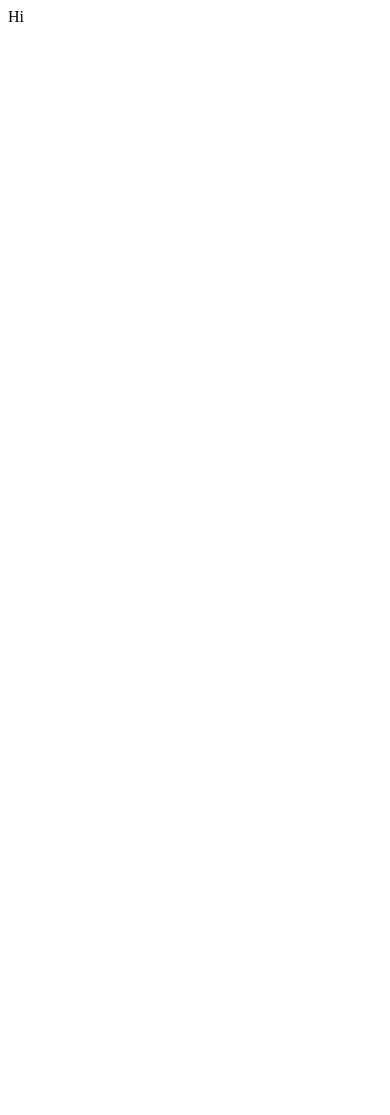
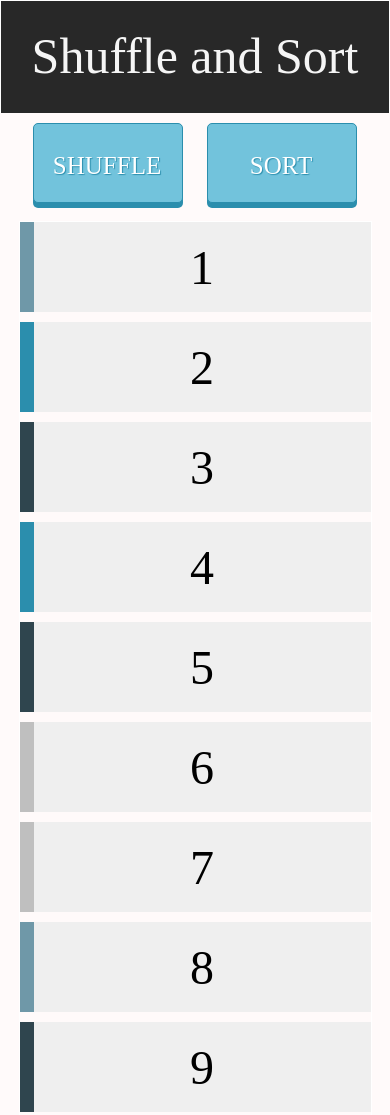
Before and after one commit to surbhihemdan21/Shuffle-sort-repo, a website: page index.html in a window 390 px wide. Shown: the top 1115 px of the page. Before the commit the page ends 844 px from the top, so only its background shows below. Drawn offline with Linux system fonts and the light colour scheme.

Commit message:
Shuffle sort code

```diff
--- /dev/null
+++ b/css/style.css
@@ -0,0 +1,166 @@
+body {
+  margin: 0; }
+
+.container {
+  margin: 0 auto;
+ }
+
+.shuffle-sort-header {
+  border: 1px solid #fff;
+  border-bottom: 0; }
+
+.content-divider {
+  background: #909090;
+  height: 8px;
+  opacity: 0.44;
+  margin-bottom: -8px; }
+
+.shuffle-sort-header-heading {
+  text-align: center;
+  font-weight: 100;
+  color: #333; }
+
+.container-section {
+  display: flex;
+  background-color: #F0F0F0;
+  width: 100%;
+  flex-direction: row-reverse; }
+
+.tiles-container {
+  display: grid;
+  grid-template-columns: auto auto auto;
+  margin-top: 8px;
+  border: 1px solid #fff;
+  width: 100%; }
+
+.tile-height-desktop {
+  min-height: 180px;
+  display: flex;
+  justify-content: center;
+  align-items: center;
+  font-size: 6em;
+  color: #fff;
+}
+
+.footer-note{
+  font-style: italic;
+  font-size: 20px;
+}
+.tile-3, .tile-5, .tile-9 {
+  background: #2f454e; }
+
+.tile-2, .tile-4 {
+  background: #2b8ead; }
+
+.tile-1, .tile-8 {
+  background: #6f98a8; }
+
+.tile-6, .tile-7 {
+  background: #bfbfbf; }
+
+.btn {
+  overflow: visible;
+  display: block;
+  width: 240px;
+  position: relative;
+  top: 0px;
+  font-family: inherit;
+  text-decoration: none;
+  font-size: 16px;
+  text-transform: uppercase;
+  background: #f7f7f7;
+  padding: 15px 50px;
+  margin: 25px 22px 0 10px;
+  border: 1px solid #c4c4c4;
+  border-radius: 5px;
+  box-shadow: 0px 5px 0px #c4c4c4;
+  color: #222;
+  text-shadow: 1px 1px 1px #fff;
+  transition: All 250ms ease;
+  padding: 0.8em 2em; }
+  .btn:active {
+    position: relative;
+    top: 5px;
+    box-shadow: none !important;
+    transition: All 250ms ease; }
+
+.btn-blue {
+  background: #72c3dc;
+  color: #fff;
+  border: 1px solid #2b8ead;
+  border-radius: 5px;
+  box-shadow: 0px 5px 0px #2b8ead;
+  text-shadow: 1px 1px 1px #2b8ead;
+  font-weight: 100;
+  cursor: pointer;
+ }
+
+footer {
+  font-size: 0.8em;
+  text-align: center;
+  color: #333;
+  background-color: #F0F0F0;
+  padding: 5px; }
+
+@media screen and (min-width: 360px) and (max-width: 1000px) {
+  .container {
+    background: none;
+    width: 100%;
+  }
+  footer{
+    background-color: snow;
+  }
+  .container-section {
+    flex-direction: column;
+    align-items: center;
+    background-color: snow;
+  }
+  .content-divider {
+    display: none;
+  }
+
+  .shuffle-header {
+    background: #333;
+    color: #fff;
+   }
+  .shuffle-sort-header-heading {
+    height: 60px;
+    background: #282828;
+    color: #F5F5F5;
+    margin: 0;
+    font-size: 50px;
+    font-weight: 300;
+    padding: 26px 0px;
+  }
+  .btn {
+    overflow: visible;
+    padding: 28px 17px 22px 15px;
+    font-size:25px;
+    display: inline-block;
+    margin: 10px;
+    text-align: center;
+    width: 150px;
+  }
+  .tiles-container {
+    width: 90%;
+    display: grid;
+    grid-template-columns: auto;
+  }
+  .tile-height-desktop {
+    min-height: 90px;
+    color: black;
+    font-size: 3em;
+  }
+  .mobile-tile-class, .tile-1, .tile-2, .tile-3, .tile-4, .tile-5, .tile-6, .tile-7, .tile-8, .tile-9 {
+    background: #efefef;
+    margin-bottom: 10px;
+    border-left: 0.3em solid; }
+  .tile-1, .tile-8 {
+    border-left-color: #6f98a8; }
+  .tile-2, .tile-4 {
+    border-left-color: #2b8ead; }
+  .tile-3, .tile-5, .tile-9 {
+    border-left-color: #2f454e; }
+  .tile-6, .tile-7 {
+    border-left-color: #bfbfbf; }
+  }
--- a/index.html
+++ b/index.html
@@ -1 +1,59 @@
-<p>Hi</p>
+<!DOCTYPE html>
+<html>
+
+<head>
+    <!-- Title  -->
+    <title>Shuffle & Sort</title>
+    <meta charset="UTF-8" />
+
+    <!--Stylesheet-->
+    <link type="text/css" rel="stylesheet" href="./css/style.css" />
+
+    <!-- JS script file-->
+    <script src="./js/shuffle-sort.js" defer></script>
+</head>
+
+<body>
+    <!-- Parent Container -->
+    <div class="container">
+
+        <!-- Shuffle and Sort Header -->
+        <header class="shuffle-sort-header">
+            <h1 class="shuffle-sort-header-heading">Shuffle and Sort</h1>
+            <div class="content-divider"></div>
+        </header>
+
+        <!-- Functionality Section -->
+        <div class="container-section">
+            <!-- Shuffle and Sort Buttons-->
+            <div>
+                <button id="shuffle-btn" type="button" class="btn btn-blue active">
+                    Shuffle
+                </button>
+                <button id="sort-btn" type="button" class="btn btn-blue">
+                    Sort
+                </button>
+            </div>
+
+            <!-- Tiles Display -->
+            <div id="shuffle-sort-tiles" class="tiles-container">
+                <div class="tile-1 tile-height-desktop">1</div>
+                <div class="tile-2 tile-height-desktop">2</div>
+                <div class="tile-3 tile-height-desktop">3</div>
+                <div class="tile-4 tile-height-desktop">4</div>
+                <div class="tile-5 tile-height-desktop">5</div>
+                <div class="tile-6 tile-height-desktop">6</div>
+                <div class="tile-7 tile-height-desktop">7</div>
+                <div class="tile-8 tile-height-desktop">8</div>
+                <div class="tile-9 tile-height-desktop">9</div>
+            </div>
+        </div>
+        <footer>
+            <p class="footer-note">
+              Shuffle and Sort by Surbhi Hemdan
+            </p>
+          </footer>
+        </div>
+</body>
+
+</html>
--- /dev/null
+++ b/js/shuffle-sort.js
@@ -0,0 +1,78 @@
+/**
+ * @name shuffledTiles
+ * @param {*} items
+ * @description The function is used to shuffle the items
+ * @returns shuffledItems
+ */
+const shuffledTiles = (elements) => {
+  let shuffleTiles = elements.slice(0);
+  let temp;
+  let i = shuffleTiles.length;
+  let random;
+  while (--i) {
+    random = Math.floor(i * Math.random());
+    temp = shuffleTiles[random];
+    shuffleTiles[random] = shuffleTiles[i];
+    shuffleTiles[i] = temp;
+  }
+  return shuffleTiles;
+}
+
+window.onload = () => {
+  let list = document.getElementById("shuffle-sort-tiles");
+
+  /**
+   * @name shuffleNodes
+   * @param none
+   * @description method to shuffle the tiles on click of Shuffle Button
+   * @returns none
+   */
+  const shuffleAllTiles = () => {
+    let nodes = list.children;
+    nodes = Array.prototype.slice.call(nodes);
+    nodes = shuffledTiles(nodes);
+    domManipulation(nodes);
+  }
+
+
+  const domManipulation=(nodes)=>{
+    let i=0;
+    const fragment = document.createDocumentFragment();
+    while (i < nodes.length) {
+      fragment.appendChild(nodes[i]);
+      ++i;
+    }
+    list.appendChild(fragment);
+  }
+
+  /**
+   * @name sortTiles
+   * @param none
+   * @description method to sort the tiles on click of sort button
+   * @returns none
+   */
+  const sortTiles = () => {
+    let items = list.childNodes;
+    let tilesArr = [];
+    for (let i in items) {
+      if (items[i].nodeType == 1) {
+        tilesArr.push(items[i]);
+      }
+    }
+
+    tilesArr.sort((a, b) => {
+      return a.innerHTML == b.innerHTML
+        ? 0
+        : a.innerHTML > b.innerHTML
+        ? 1
+        : -1;
+    });
+
+    domManipulation(tilesArr);
+  }
+
+  // On-click Button events
+
+  document.getElementById("sort-btn").onclick = sortTiles;
+  document.getElementById("shuffle-btn").onclick = shuffleAllTiles;
+};
```
Also changed, not shown: package.json (added, +15 -0 lines), Readme.md (added).
